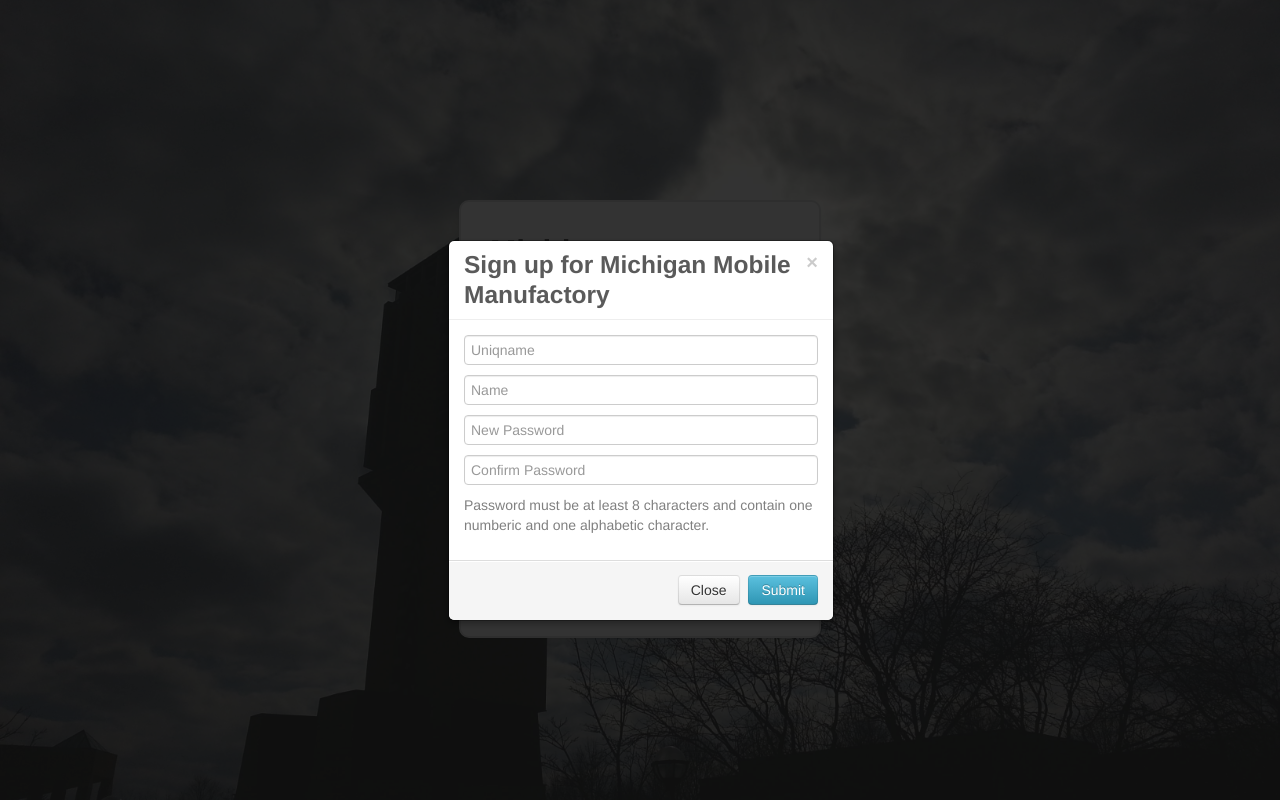
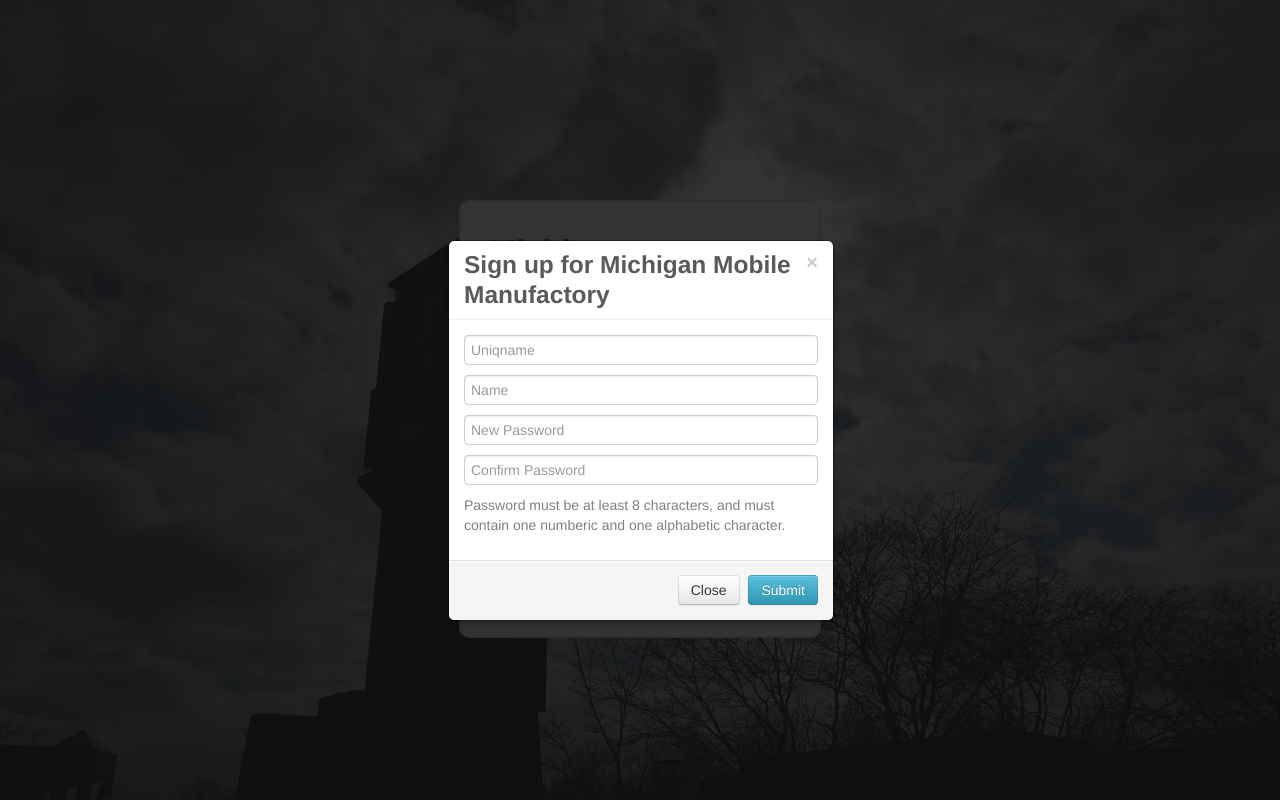
Before and after one commit to lucaluo/MMM, a Django app: template mmm/mmm/templates/login.html in a window 1280 px wide, after a click on "Not a member? Sign up!". Run offline with Django 3.2, Linux system fonts and the light colour scheme; the template is opened without the code that fills it, so the values that code supplies are empty.

Commit message:
password hint

```diff
--- a/mmm/mmm/templates/base.html
+++ b/mmm/mmm/templates/base.html
@@ -115,12 +115,12 @@
 					<input type="password" class="input-block" placeholder="Old Password" name="old_password"><br>
 					<input type = "password" class = "input-block" placeholder="New Password" name="new_password"><br>
 					<input type = "password" class = "input-block" placeholder="Confirm New Password" name="confirm_password"><br>
+					<p style = "color:gray;">Password must be at least 8 characters, and must contain one numberic and one alphabetic character.</p>
 				</div>
 				<div class="modal-footer">
 					<button class="btn" data-dismiss="modal" aria-hidden="true">Close</button>
 					<input type="submit" value="Submit" class="btn btn-info"></input>
 				</div>
-				<p style = "color:gray;">Password must be at least 8 characters and contain one numberic and one alphabetic character.</p>
 				{% csrf_token %}
 			</form>
 		</div>
--- a/mmm/mmm/templates/login.html
+++ b/mmm/mmm/templates/login.html
@@ -37,7 +37,7 @@
 				<input type="text" name="full_name" class="input-block-level" placeholder="Name">
 				<input type="password" name="password" id="passwordBox" class="input-block-level" placeholder="New Password">
 				<input type="password" name="confirm-password" id="confirmer" class="input-block-level" placeholder="Confirm Password">
-				<p style = "color:gray;">Password must be at least 8 characters and contain one numberic and one alphabetic character.</p>
+				<p style = "color:gray;">Password must be at least 8 characters, and must contain one numberic and one alphabetic character.</p>
 				<div class="alert alert-danger" style="display:none">
 	  			<strong>Passwords don't match!</strong>
 				</div>
```
